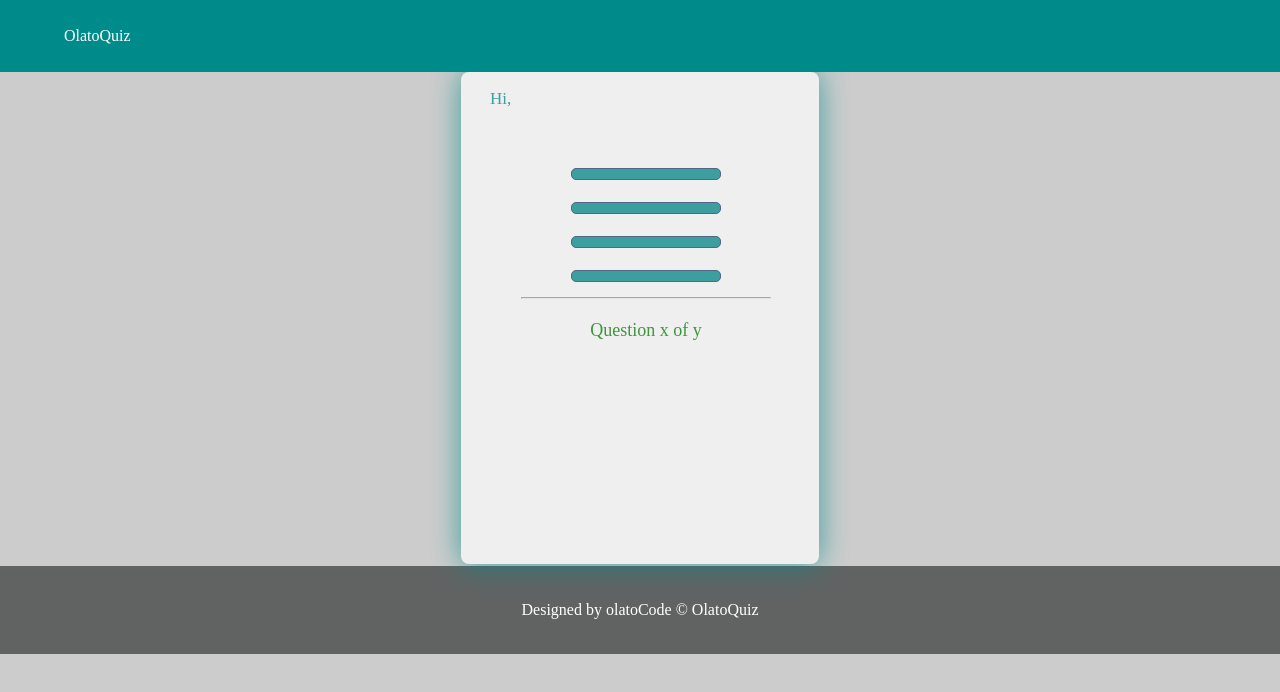
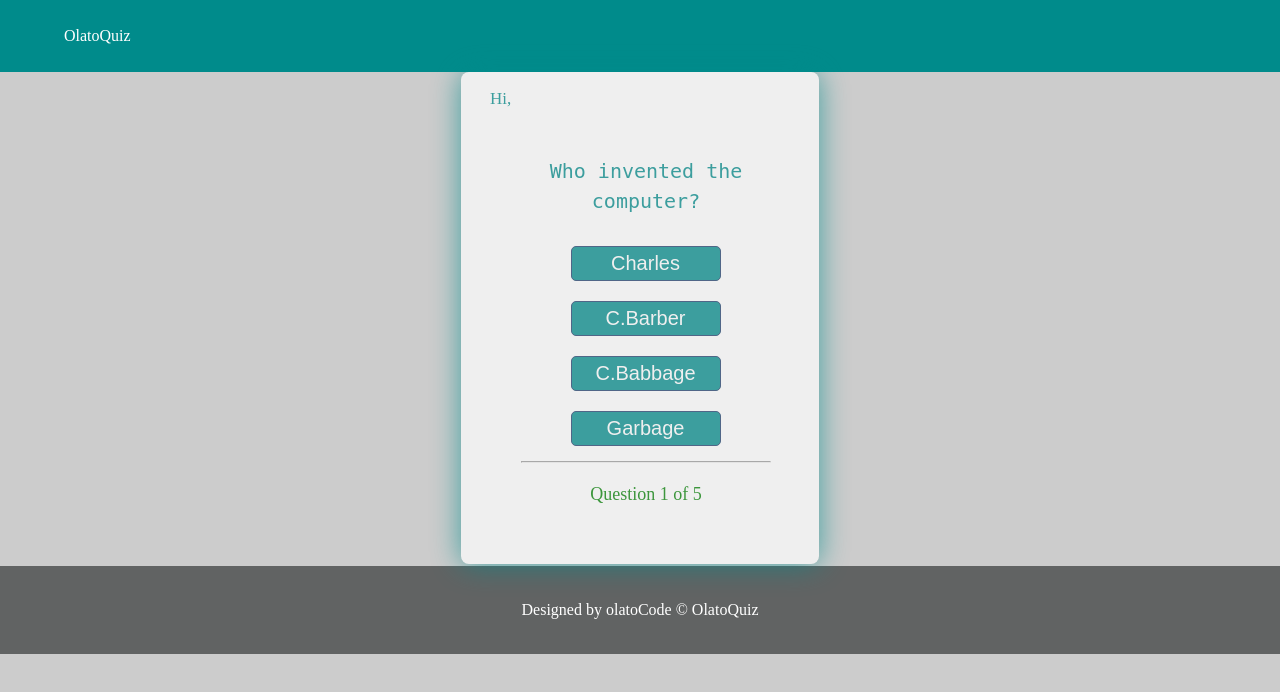
Before and after one commit to olatocode/olatoquiz, a plain HTML site: page start.html in a window 1280 px wide. Drawn offline with Linux system fonts and the light colour scheme; files that its build step writes are made by us from their sources.

Commit message:
Update
Delete path

```diff
--- a/start.html
+++ b/start.html
@@ -5,8 +5,8 @@
   <meta http-equiv="X-UA-Compatible" content="IE=edge" />
   <meta name="viewport" content="width=device-width, initial-scale=1.0" />
   <title>OlatoQuiz</title>
-  <link rel="stylesheet" href="css/styles.css" />
-  <script src="js/result.js"></script>
+  <link rel="stylesheet" href="styles.css" />
+  <script src="result.js"></script>
 </head>
 <body>
   <header>
@@ -48,6 +48,6 @@
   <footer>
     Designed by olatoCode &copy; OlatoQuiz
   </footer>
-  <script src="js/quiz.js"></script>
+  <script src="quiz.js"></script>
 </body>
 </html>
```
